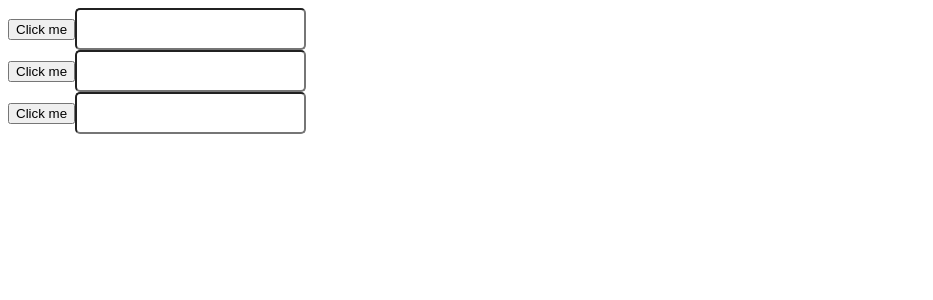
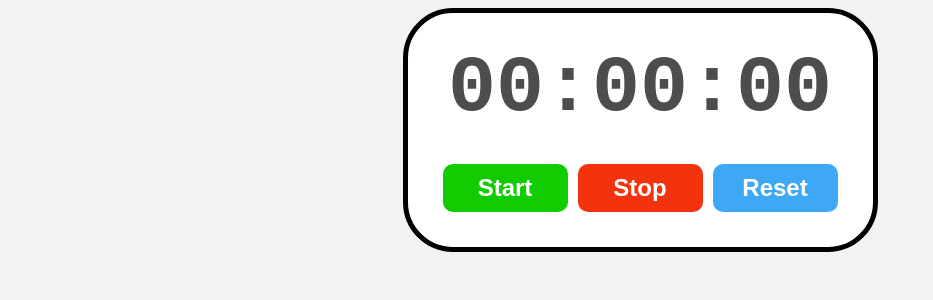
Before and after one commit to Hamidou-Woury-Ba/Learn-React, a React (Vite) app: page / in a window 1280 px wide. Shown: the top 300 px of the page, without its empty margins (0-933 px from the left). Built offline with nearby package versions, Linux system fonts and the light colour scheme.

Commit message:
Mise en place d'un chronomètre - Ajout du fichier StopWatch.jsx

```diff
--- a/src/App.jsx
+++ b/src/App.jsx
@@ -20,6 +20,7 @@
 import DigitalClock from "./DigitalClock"
 import ComponentA from "./ComponentA"
 import MyUseRefComponent from "./MyUseRefComponent"
+import StopWatch from "./StopWatch"
 
 
 /*React hook
@@ -83,7 +84,7 @@
 
   return (
     <>
-      <MyUseRefComponent />
+      <StopWatch />
     </>
   )
 }
--- /dev/null
+++ b/src/StopWatch.jsx
@@ -0,0 +1,67 @@
+import React, {useState, useEffect, useRef} from "react";
+function StopWatch(){
+
+    const [isrunning, setIsrunning] = useState(false);
+    const [elapsedTime, setElapsedTime] = useState(0);
+    const intervalIdRef = useRef(null);
+    const startTimeRef = useRef(0);
+
+    useEffect(() => {
+
+        if(isrunning){
+            intervalIdRef.current = setInterval(() => {
+                setElapsedTime(Date.now() - startTimeRef.current)
+            }, 10)
+        }
+
+        return () => {
+            clearInterval(intervalIdRef.current)
+        }
+
+    }, [isrunning])
+
+    function start(){
+        setIsrunning(true)
+        startTimeRef.current = Date.now() - elapsedTime;
+    }
+
+    function stop(){
+        setIsrunning(false)
+    }
+
+    function reset(){
+        setElapsedTime(0)
+        setIsrunning(false)
+    }
+
+    function formatTime(){
+
+        let hours = Math.floor(elapsedTime / (1000 * 60 * 60))
+        let minutes = Math.floor(elapsedTime / (1000 * 60) % 60)
+        let seconds = Math.floor(elapsedTime / (1000) % 60)
+        let milliseconds = Math.floor((elapsedTime % 1000) / 10)
+
+        hours = String(hours).padStart(2, "0")
+        minutes = String(minutes).padStart(2, "0")
+        seconds = String(seconds).padStart(2, "0")
+        milliseconds = String(milliseconds).padStart(2, "0")
+
+        return `${minutes}:${seconds}:${milliseconds}`
+    }
+
+    return(
+        <div className="stopwatch">
+            <div className="display">
+                {formatTime()}
+            </div>
+            <div className="controls">
+                <button onClick={start} className="start-button">Start</button>
+                <button onClick={stop} className="stop-button">Stop</button>
+                <button onClick={reset} className="reset-button">Reset</button>
+            </div>
+        </div>
+    )
+
+}
+
+export default StopWatch;
--- a/src/index.css
+++ b/src/index.css
@@ -14,6 +14,12 @@
   justify-content: center;
   min-height: 100vh;
   align-items: center; */
+
+  /* Ceci est pour le component StopWtch */
+  display: flex;
+  flex-direction: column;
+  align-items: center;
+  background-color: hsl(0, 0%, 95%);
 }
 
 .card{
@@ -243,3 +249,59 @@
   border: 3px solid;
   padding: 25px;
 }
+
+.stopwatch{
+  display: flex;
+  flex-direction: column;
+  align-items: center;
+  border: 5px solid;
+  border-radius: 50px;
+  background-color: white;
+  padding: 30px;
+}
+
+.display{
+  font-size: 5rem;
+  font-family: monospace;
+  font-weight: bold;
+  color: hsl(0, 0%, 30%);
+  text-shadow: 2px 2px 2px hsl(0, 0%, 0% 0.75);
+  margin-bottom: 25px;
+}
+
+.controls button{
+  font-size: 1.5rem;
+  font-weight: bold;
+  padding: 10px 20px;
+  margin: 5px;
+  min-width: 125px;
+  border: none;
+  border-radius: 10px;
+  cursor: pointer;
+  color: white;
+  transition: background-color 0.5s ease;
+}
+
+.start-button{
+  background-color: hsl(115, 100%, 40%);
+}
+
+.start-button:hover{
+  background-color: hsl(115, 100%, 35%);
+}
+
+.stop-button{
+  background-color: hsl(10, 90%, 50%);
+}
+
+.stop-button:hover{
+  background-color: hsl(10, 90%, 45%);
+}
+
+.reset-button{
+  background-color: hsl(205, 90%, 60%);
+}
+
+.reset-button:hover{
+  background-color: hsl(205, 90%, 55%);
+}
```
